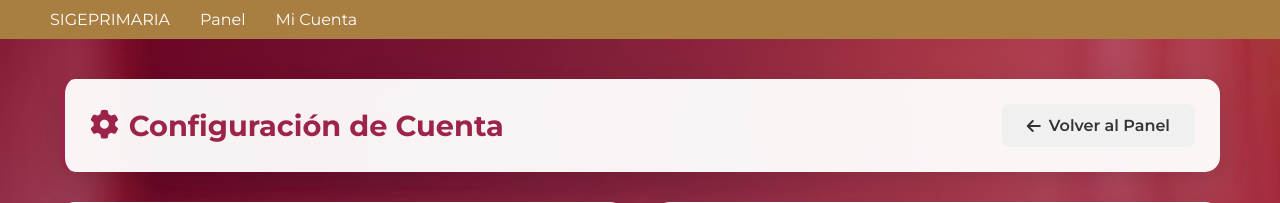
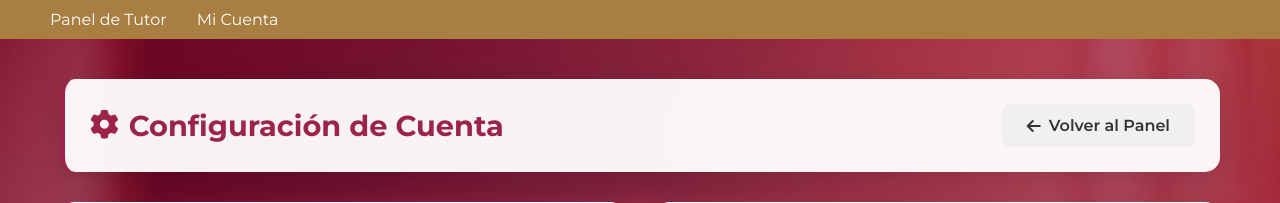
Before and after one commit to Edgar-Roa/SIGEPRIMARIA, a Flask app: template templates/configuracion_tutor.html in a window 1280 px wide. Shown: the part 81-284 px from the top of the page. Run offline with Flask 3, Linux system fonts and the light colour scheme; the template is opened without the code that fills it, so the values that code supplies are empty; some libraries are stand-ins or nearby versions.

Commit message:
panel tutor

```diff
--- a/templates/configuracion_tutor.html
+++ b/templates/configuracion_tutor.html
@@ -18,8 +18,7 @@
   </header>
 
   <div class="subheader">
-    <a href="{{url_for('inicio.inicio')}}">SIGEPRIMARIA</a>
-    <a href="{{url_for('panel_tutor.panel_tutor')}}">Panel</a>
+  <a href="{{url_for('panel_tutor.panel_tutor')}}">Panel de Tutor</a>
     <a href="#">Mi Cuenta</a>
   </div>
 
--- a/templates/documentos_alumno.html
+++ b/templates/documentos_alumno.html
@@ -21,7 +21,7 @@
   </header>
 
   <div class="subheader">
-    <a href="{{url_for('inicio.inicio')}}">SIGEPRIMARIA</a>
+  <a href="{{url_for('panel_tutor.panel_tutor')}}">Panel de Tutor</a>
     <a href="#">Documentos</a>
   </div>
 
--- a/templates/inscripcion.html
+++ b/templates/inscripcion.html
@@ -216,7 +216,7 @@
   </header>
 
   <div class="subheader">
-    <a href="{{url_for('inicio.inicio')}}">SIGEPRIMARIA</a>
+  <a href="{{url_for('panel_tutor.panel_tutor')}}">Panel de Tutor</a>
     <a href="#">Inscripción</a>
   </div>
 
```
